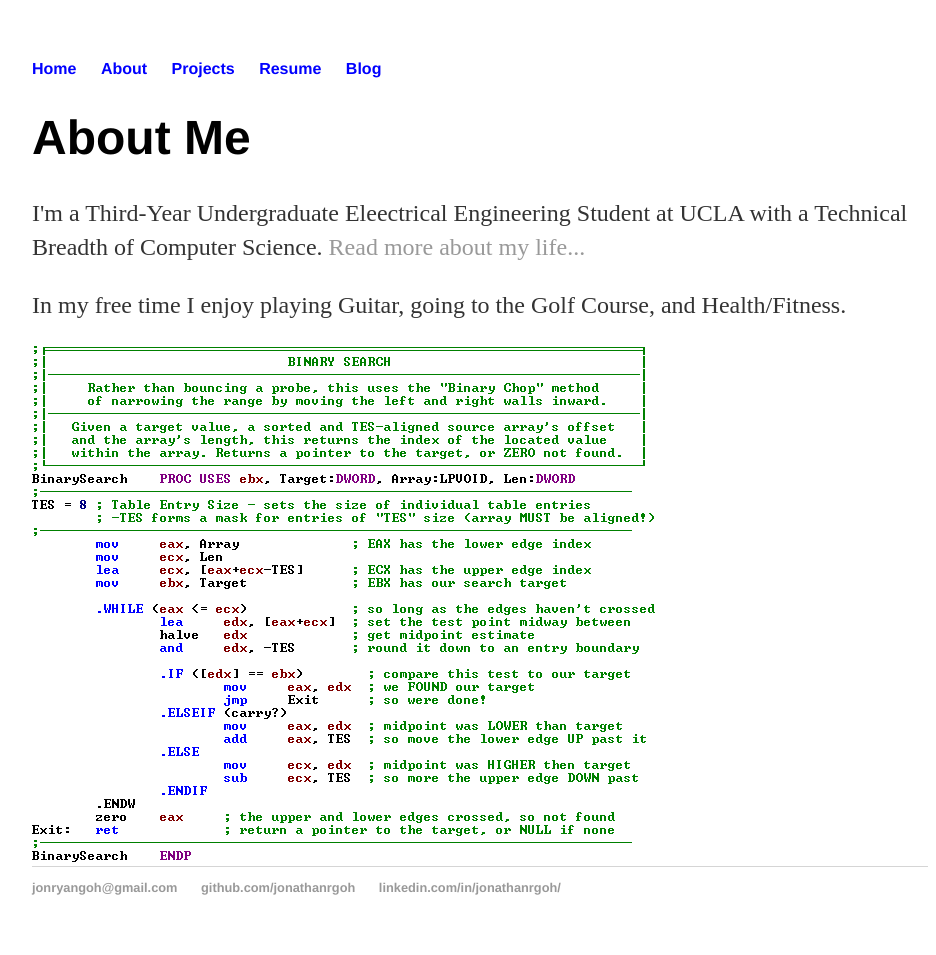
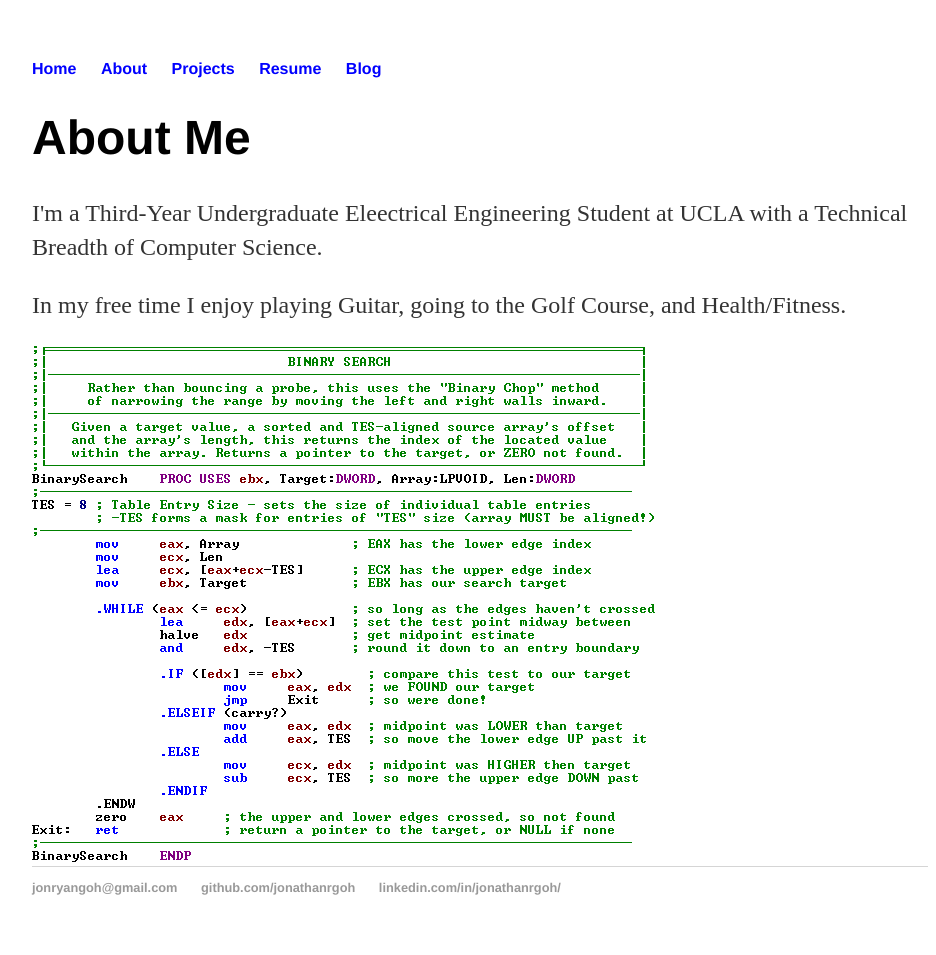
Before and after one commit to jonathanrgoh/jonathanrgoh.github.io, a Jekyll site: the page built from about/index.html, in a window 1280 px wide. Shown: the whole page, without its empty margins (160-1096 px from the left). Built offline with Jekyll 4.4.1, drawn with Linux system fonts in a browser that asks for light colours.

Commit message:
Update index.html

```diff
--- a/about/index.html
+++ b/about/index.html
@@ -5,7 +5,7 @@
 <div class="blurb">
 	<h1>About Me</h1>
 
-		<p>I'm a Third-Year Undergraduate Eleectrical Engineering Student at UCLA with a Technical Breadth of Computer Science. <a href="/about">Read more about my life...</a></p>
+		<p>I'm a Third-Year Undergraduate Eleectrical Engineering Student at UCLA with a Technical Breadth of Computer Science.</p>
 
 		<p>In my free time I enjoy playing Guitar, going to the Golf Course, and Health/Fitness. </p>
 
```
